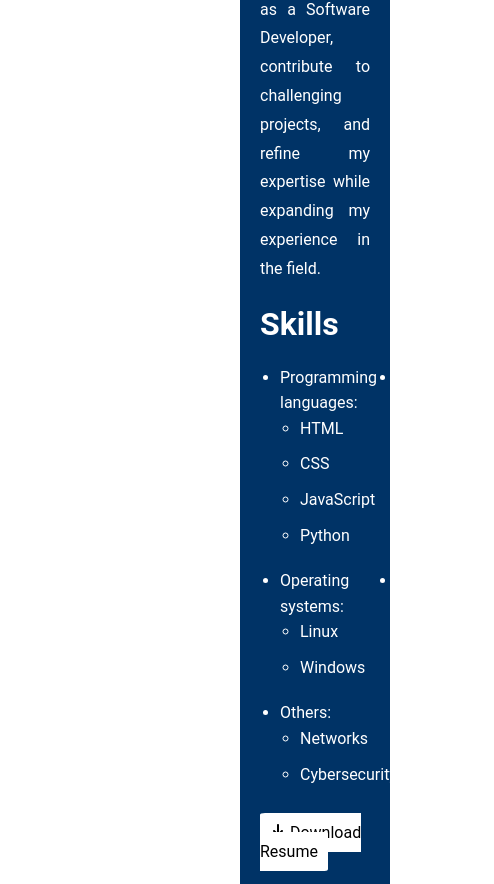
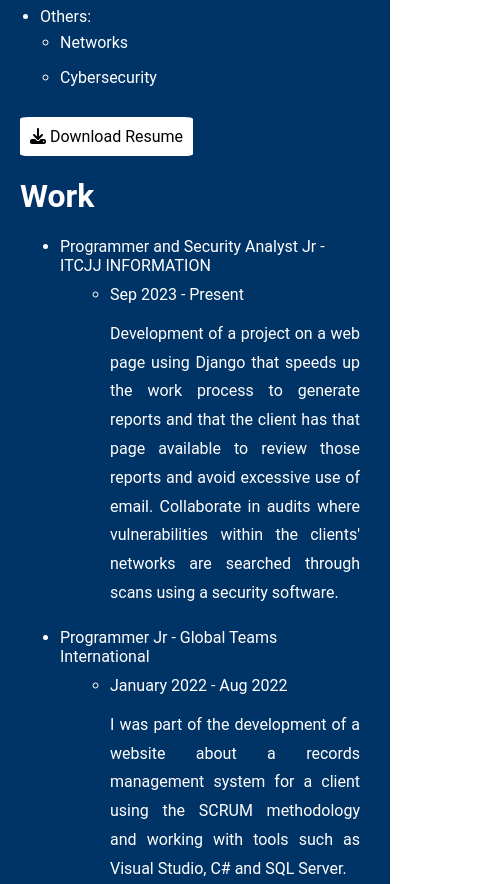
Before and after one commit to Pino835/mypage_project, a React (Create React App) app: page / in a window 390 px wide. Shown: the part 1113-1997 px from the top of the page, 494 px wide, since content can reach past the window. Built offline with nearby package versions, Linux system fonts and the light colour scheme.

Commit message:
Commit #3: Actualización del sitio

```diff
--- a/package.json
+++ b/package.json
@@ -2,7 +2,7 @@
   "name": "portfolio",
   "version": "0.1.0",
   "private": true,
-  "homepage": "https://Pino835.github.io/mypage_project/",
+  "homepage": "https://Pino835.github.io/mypage_project",
   "dependencies": {
     "@fortawesome/fontawesome-svg-core": "^6.7.2",
     "@fortawesome/free-brands-svg-icons": "^6.7.2",
--- a/src/components/Header.css
+++ b/src/components/Header.css
@@ -43,3 +43,9 @@
   background-color: #61dafb;
   color: #282c34;
 }
+
+@media (max-width: 768px) { /* Para pantallas de celular */
+  .vertical-header {
+    display: none;
+  }
+}
--- a/src/pages/Home.css
+++ b/src/pages/Home.css
@@ -115,3 +115,24 @@
   text-decoration: none;
   color: white;
 }
+
+@media (max-width: 768px) { /* Para pantallas de celular */
+  .main-content {
+    margin-left: 0; /* Mueve el contenido para que no quede detrás del header */
+  }
+  .about-container{
+    padding-bottom: 0;
+  }
+  .work-container {
+    padding-bottom: 0;
+  }
+  .education-container {
+    padding-bottom: 0;
+  }
+  .add-container {
+    padding-bottom: 0;
+  }
+  .contact-container {
+    padding-bottom: 0;
+  }
+}
--- a/src/pages/Home.js
+++ b/src/pages/Home.js
@@ -3,7 +3,7 @@ import React from 'react';
 import './Home.css';
 import profileImage from '../assets/images/profile.jpg';
 import { FontAwesomeIcon } from '@fortawesome/react-fontawesome';
-import { faPhone, faEnvelope, faDownload } from '@fortawesome/free-solid-svg-icons';
+import { faEnvelope, faDownload } from '@fortawesome/free-solid-svg-icons';
 import { faGithub as fabGithub, faLinkedin as fabLinkedin } from '@fortawesome/free-brands-svg-icons';
 
 const Home = () => {
@@ -152,7 +152,6 @@ const Home = () => {
 
         <h1>Contact</h1>
         <ul>
-          <li><FontAwesomeIcon icon={faPhone} /> (+506) 8413-3753</li>
           <li><FontAwesomeIcon icon={faEnvelope} /> pinoto2002@gmail.com</li>
           <li><a href="https://www.linkedin.com/in/juan-diego-pino-torres-b80856322" target="_blank" rel="noopener noreferrer"><FontAwesomeIcon icon={fabLinkedin} /> LinkedIn</a></li>
           <li><a href="https://www.github.com/Pino835" target="_blank" rel="noopener noreferrer"><FontAwesomeIcon icon={fabGithub} /> GitHub</a></li>
```
